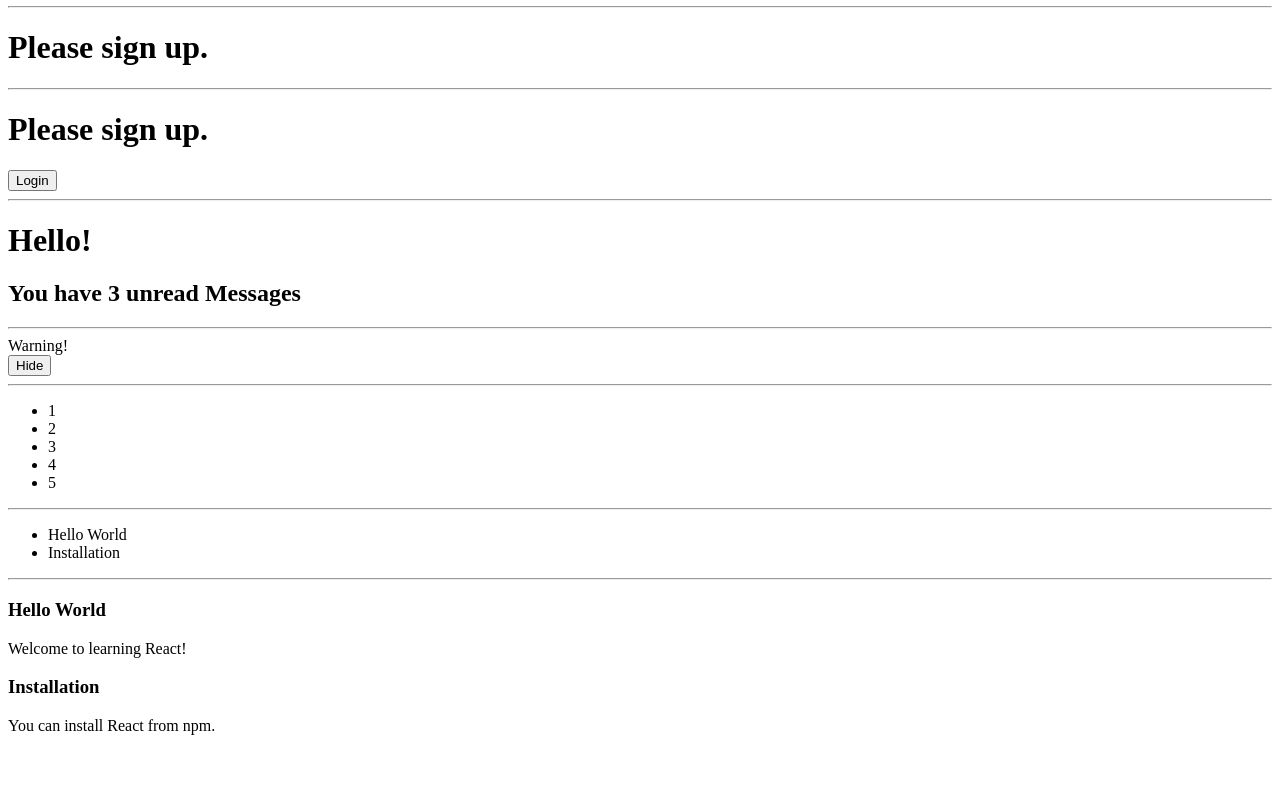
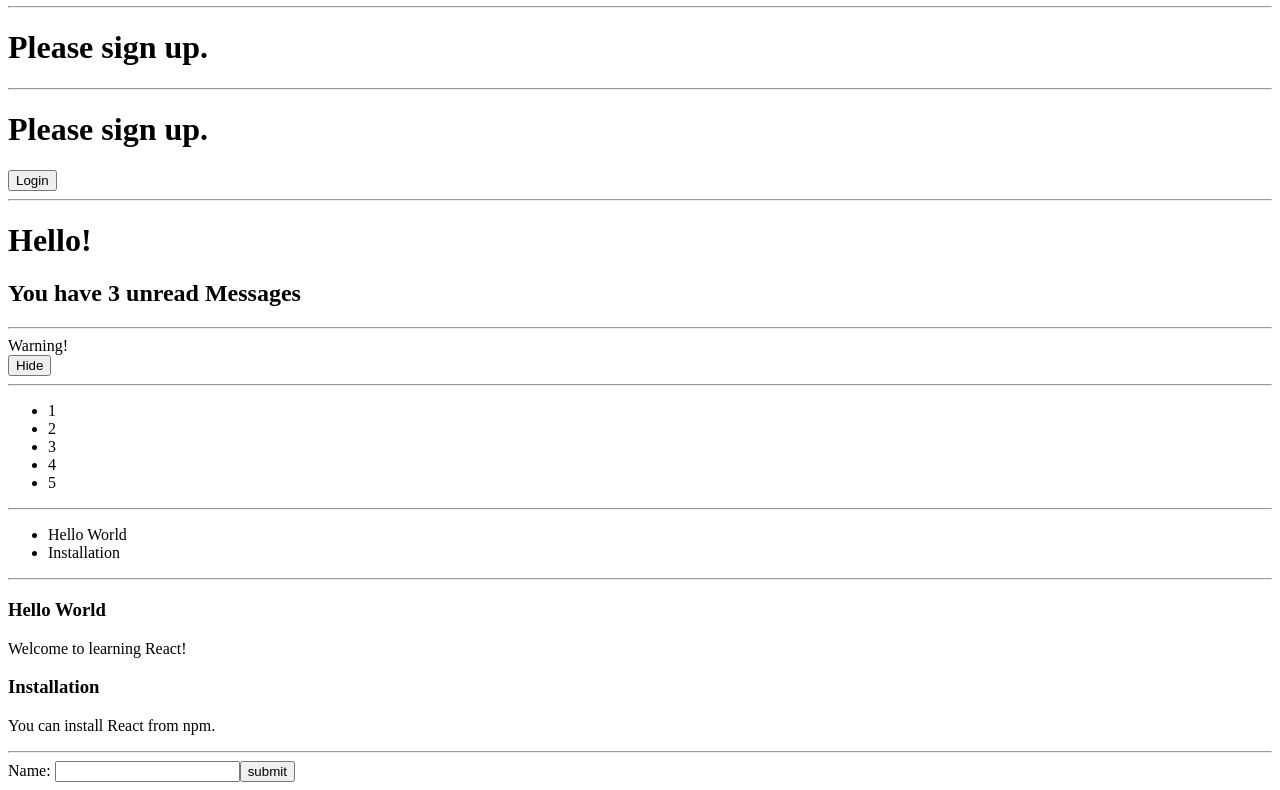
Before and after one commit to quantum93/react-tutorial, a React (Create React App) app: page / in a window 1280 px wide. Shown: the part 862-1652 px from the top of the page. Before the commit the page ends 1613 px from the top, so only its background shows below. Built offline with nearby package versions, Linux system fonts and the light colour scheme.

Commit message:
It adds controlled component

```diff
--- a/src/App.js
+++ b/src/App.js
@@ -9,6 +9,7 @@
 import Page from './Page';
 import NumberList from './NumberList';
 import Blog from './Blog';
+import NameForm from './NameForm';
 
 const comment = {
   date: new Date(),
@@ -61,6 +62,8 @@
         <NumberList numbers={numbers} />
         <hr/>
         <Blog posts={posts} />
+        <hr/>
+        <NameForm />
     </div>
   );
 }
--- /dev/null
+++ b/src/NameForm.js
@@ -0,0 +1,30 @@
+import React from 'react';
+
+class NameForm extends React.Component {
+  constructor(props) {
+    super(props);
+    this.state = {value: ''};
+  }
+
+  handleChange = (event) => {
+    this.setState({value: event.target.value});
+  }
+
+  handleSubmit = (event) => {
+    alert('A name was submitted: ' + this.state.value);
+    event.preventDefault();
+  }
+
+  render() {
+    return(
+      <form onSubmit={this.handleSubmit}>
+        <label>
+          Name: <input type="text" value={this.state.vlaue} onChange={this.handleChange} />
+        </label>
+          <input type="submit" value="submit" />
+      </form>
+    );
+  }
+}
+
+export default NameForm;
```
